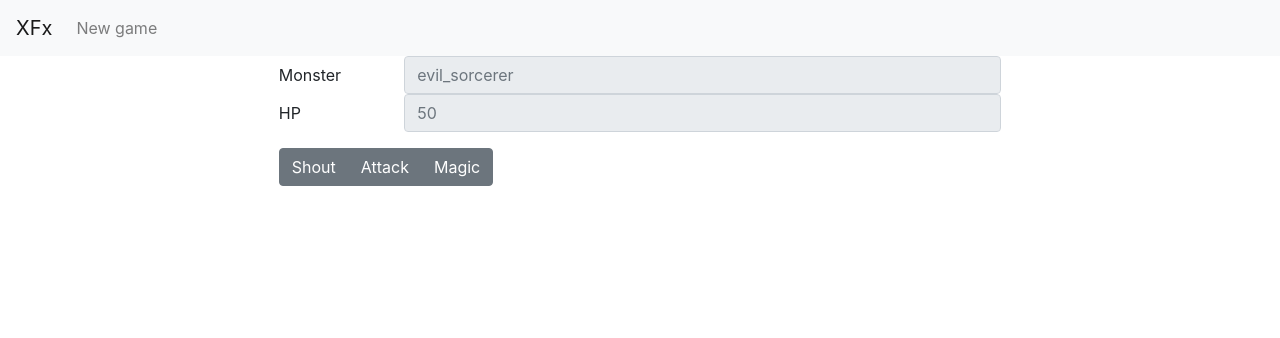
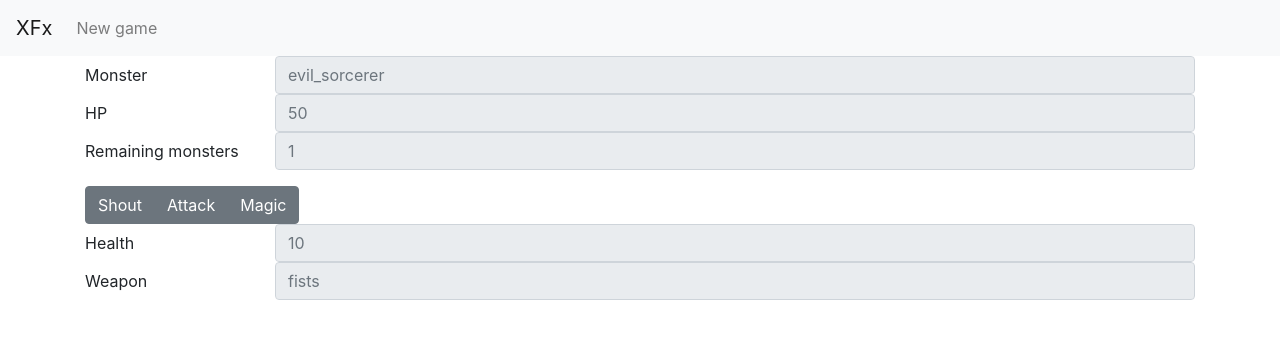
Before and after one commit to madeso/xfx.js, a React (Create React App) app: page / in a window 1280 px wide. Shown: the top 338 px of the page. Built offline with nearby package versions, Linux system fonts and the light colour scheme.

Commit message:
can attack enemies now

```diff
--- a/src/App.tsx
+++ b/src/App.tsx
@@ -5,7 +5,7 @@ import { Container, Row, Button, Col, Navbar, Nav, ButtonGroup, Form } from 'rea
 
 import * as game from './game'
 
-const MonsterFight = (props: { monster: game.Monster }) => {
+const MonsterFight = (props: { monster: game.Monster, player: game.Player, remainingMonsters: number, onAttack:()=>void}) => {
     return (
         <>
 
@@ -24,22 +24,53 @@ const MonsterFight = (props: { monster: game.Monster }) => {
                     <Col sm="10">
                         <Form.Control type="text" placeholder={props.monster.hp.current.toString()} readOnly />
                     </Col>
+                    <Form.Label column sm="2">
+                        Remaining monsters
+                    </Form.Label>
+                    <Col sm="10">
+                        <Form.Control type="text" placeholder={props.remainingMonsters.toString()} readOnly />
+                    </Col>
                 </Form.Group>
             </Form>
             <ButtonGroup aria-label="Actions">
                 <Button variant="secondary">Shout</Button>
-                <Button variant="secondary">Attack</Button>
+                <Button variant="secondary" onClick={props.onAttack}>Attack</Button>
                 <Button variant="secondary">Magic</Button>
             </ButtonGroup>
+            <Form>
+                <Form.Group as={Row}>
+                    <Form.Label column sm="2">
+                        Health
+                    </Form.Label>
+                    <Col sm="10">
+                        <Form.Control type="text" placeholder={props.player.health.current.toString()} readOnly />
+                    </Col>
+
+                    <Form.Label column sm="2">
+                        Weapon
+                    </Form.Label>
+                    <Col sm="10">
+                        <Form.Control type="text" placeholder={props.player.weapon.name} readOnly />
+                    </Col>
+                </Form.Group>
+            </Form>
         </>
     );
 };
 
-const Game = (props: {state: game.State}) => {
+const Game = (props: {state: game.State, setState: (state: game.State) => void}) => {
     if(props.state.monster != null)
     {
         // fight monsters
-        return <MonsterFight monster={props.state.monster}/>;
+        return <MonsterFight
+            monster={props.state.monster}
+            player={props.state.player}
+            remainingMonsters={props.state.monsters_remaining}
+            onAttack={() => {
+                var state = props.state;
+                game.player_attack(state);
+                props.setState({...state});
+            }}/>;
     }
     else
     {
@@ -67,7 +98,7 @@ function App()
                 <Row className="justify-content-md-center">
                     <Col xs lg="2" />
                         <Col md="auto">
-                            <Game state={state}/>
+                            <Game state={state} setState={setState}/>
                         </Col>
                     <Col xs lg="2" />
                 </Row>
--- a/src/game/index.ts
+++ b/src/game/index.ts
@@ -193,11 +193,15 @@ export class City
 
 export class Player
 {
-    health = 10;
-    max_health = new Ranged(10)
+    health = new Ranged(10)
     level = 10;
     xp = new Ranged(100);
     weapon = new Weapon('fists', 0, 0);
+}
+
+const random = (max: number, min: number=1) =>
+{
+    return min+Math.floor(Math.random()*(max - min));
 }
 
 export class State
@@ -214,18 +218,50 @@ export class State
     }
 }
 
+const enter_new_city = (state: State) =>
+{
+    if(state.monster != null)
+    {
+        return;
+    }
 
-const set_monsters_for_city = (state: State) =>
+    state.monster = generate_enemy(state.player.level);
+    state.monsters_remaining = random(10)
+};
+
+export const set_new_monster = (state: State) =>
 {
-    state.monster = generate_enemy(state.player.level);
-    state.monsters_remaining = 1+Math.floor(Math.random()*9)
+    if(state.monsters_remaining > 0)
+    {
+        state.monster = generate_enemy(state.player.level);
+        state.monsters_remaining -= 1;
+    }
+    else
+    {
+        state.monster = null;
+    }
+};
+
+export const player_attack = (state: State) =>
+{
+    if(state.monster == null)
+    {
+        console.log("no monster")
+        return;
+    }
+    const damage = random(state.player.level) + state.player.weapon.dmg;
+    state.monster.hp.current -= damage;
+    if(state.monster.hp.current <= 0)
+    {
+        set_new_monster(state);
+    }
 };
 
 export const new_game = () =>
 {
     const state = new State( new City('city') );
 
-    set_monsters_for_city(state);
+    enter_new_city(state);
 
     return state;
 };
--- a/tsconfig.json
+++ b/tsconfig.json
@@ -22,5 +22,5 @@
   },
   "include": [
     "src"
-  ]
+, "text"  ]
 }
```
